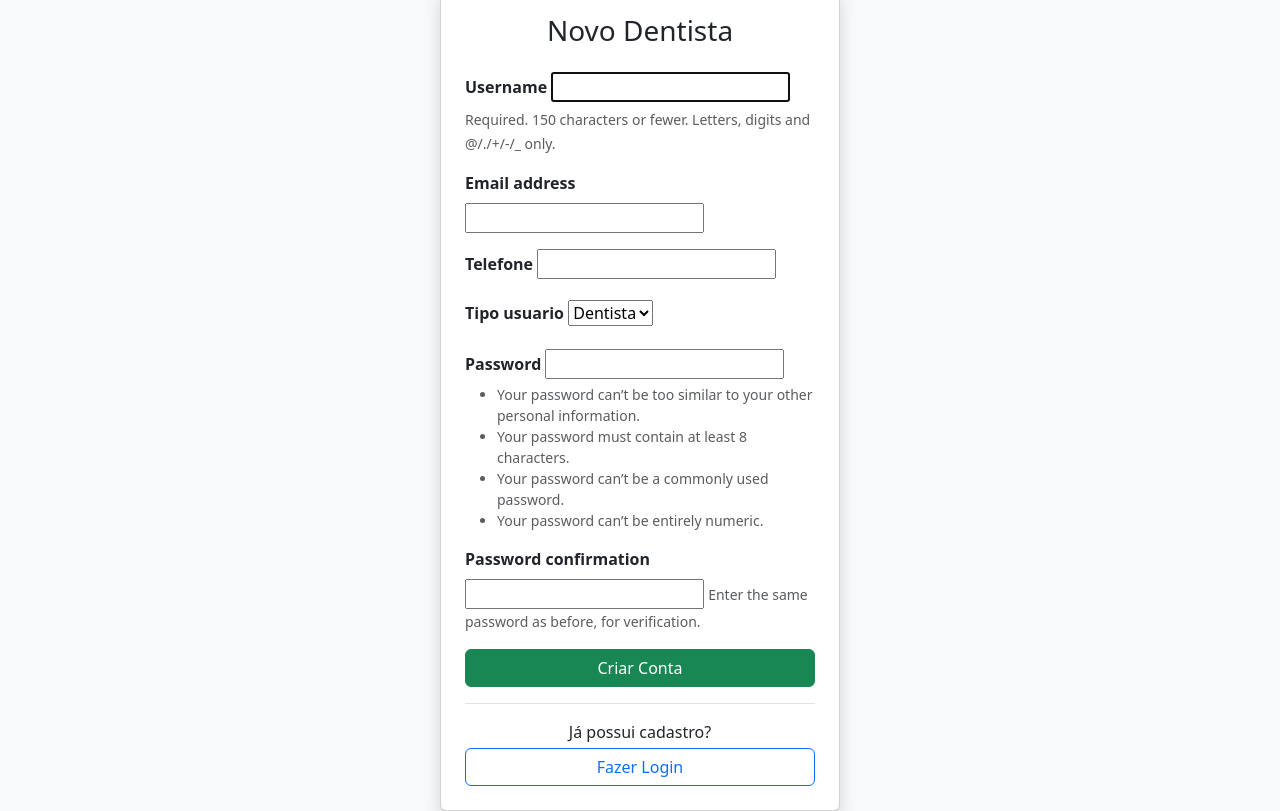
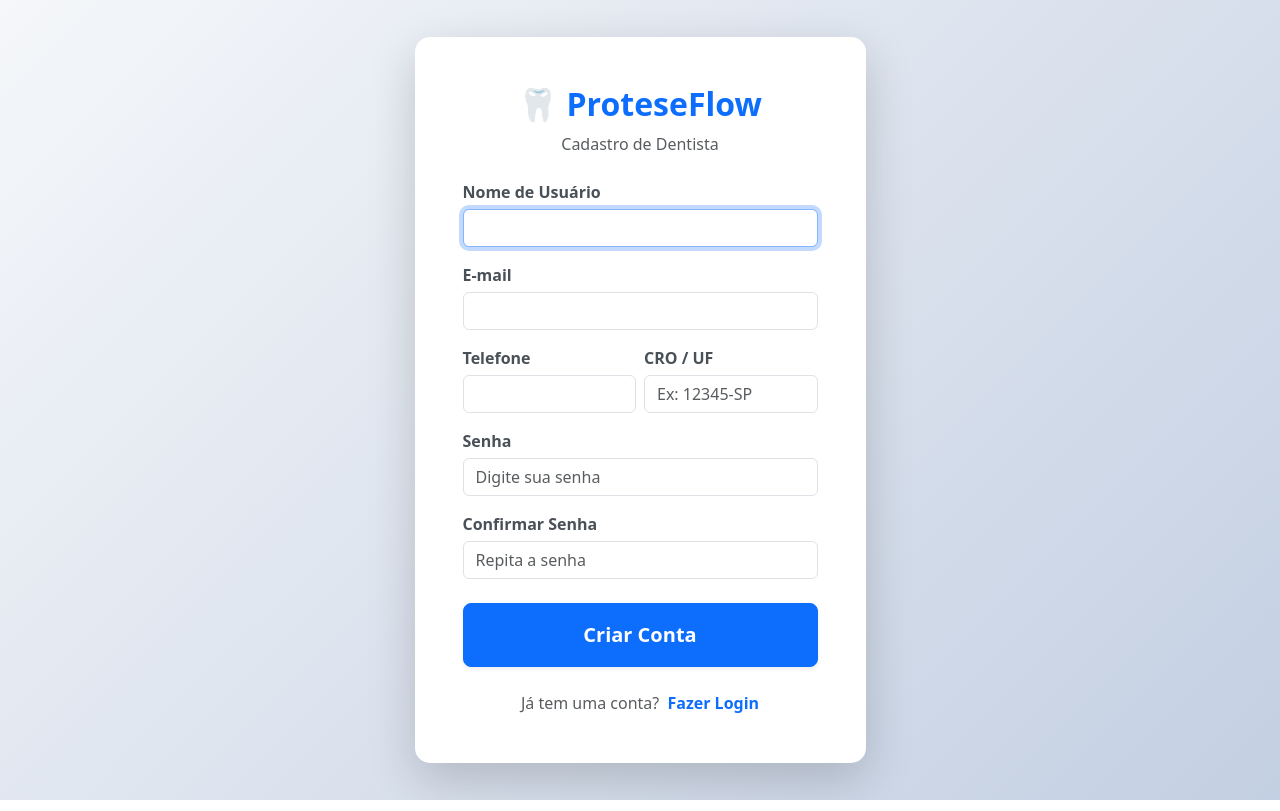
Before and after one commit to andreihen/protese-flow-tg, a Django app: page /cadastrar/ in a window 1280 px wide. Run offline with Django 5.2, Linux system fonts and the light colour scheme.

```diff
--- a/src/core/settings.py
+++ b/src/core/settings.py
@@ -124,3 +124,8 @@ MEDIA_ROOT = os.path.join(BASE_DIR, 'media')
 LOGIN_REDIRECT_URL = '/dashboard/'
 LOGOUT_REDIRECT_URL = '/login/'
 LOGIN_URL = '/login/'
+
+AUTHENTICATION_BACKENDS = [
+    'core.backends.EmailOuUsuarioModelBackend',
+    'django.contrib.auth.backends.ModelBackend',
+]
--- a/src/core/urls.py
+++ b/src/core/urls.py
@@ -4,7 +4,8 @@ from django.contrib.auth import views as auth_views
 from pedidos.views import (
     novo_pedido, dashboard, editar_pedido, cadastrar,
     lista_usuarios, editar_usuario, excluir_usuario, cadastrar,
-    novo_pedido, dashboard, editar_pedido, meu_perfil
+    novo_pedido, dashboard, editar_pedido, meu_perfil, criar_usuario,
+    lixeira_usuarios, restaurar_usuario, deletar_permanente
 )
 from django.conf import settings
 from django.conf.urls.static import static
@@ -22,19 +23,21 @@ urlpatterns = [
     path('usuarios/editar/<int:id>/', editar_usuario, name='editar_usuario'),
     path('usuarios/excluir/<int:id>/', excluir_usuario, name='excluir_usuario'),
     path('meu-perfil/', meu_perfil, name='meu_perfil'),
-
+    path('usuarios/criar/', criar_usuario, name='criar_usuario'),
     path('alterar-senha/',
          auth_views.PasswordChangeView.as_view(
              template_name='pedidos/alterar_senha.html',
              success_url='/alterar-senha/sucesso/'
          ),
          name='password_change'),
-
     path('alterar-senha/sucesso/',
          auth_views.PasswordChangeDoneView.as_view(
              template_name='pedidos/alterar_senha_sucesso.html'
          ),
          name='password_change_done'),
+    path('usuarios/lixeira/', lixeira_usuarios, name='lixeira_usuarios'),
+    path('usuarios/restaurar/<int:id>/', restaurar_usuario, name='restaurar_usuario'),
+    path('usuarios/deletar-permanente/<int:id>/', deletar_permanente, name='deletar_permanente'),
 ]
 
 if settings.DEBUG:
--- a/src/pedidos/forms.py
+++ b/src/pedidos/forms.py
@@ -1,29 +1,68 @@
 from django import forms
-from .models import Pedido, Anexo
 from django.contrib.auth.forms import UserCreationForm
-from .models import Usuario
+from .models import Usuario, Pedido, Anexo
+
+class CadastroForm(UserCreationForm):
+    cro = forms.CharField(
+        max_length=20,
+        required=True,
+        label="CRO",
+        widget=forms.TextInput(attrs={'class': 'form-control', 'placeholder': 'Ex: 12345-SP'})
+    )
+
+    class Meta:
+        model = Usuario
+        fields = ['username', 'email', 'telefone', 'cro']
+
+    def __init__(self, *args, **kwargs):
+        super().__init__(*args, **kwargs)
+
+        for field_name, field in self.fields.items():
+            field.widget.attrs['class'] = 'form-control'
+
+        self.fields['password1'] = forms.CharField(
+                label="Senha",
+                widget=forms.PasswordInput(attrs={'class': 'form-control', 'placeholder': 'Digite sua senha'})
+            )
+
+        self.fields['password2'] = forms.CharField(
+            label="Confirmar Senha",
+            widget=forms.PasswordInput(attrs={'class': 'form-control', 'placeholder': 'Repita a senha'})
+        )
 
 class PedidoForm(forms.ModelForm):
     class Meta:
         model = Pedido
         fields = ['nome_paciente', 'tipo_servico', 'dentes', 'cor', 'data_entrega_prevista']
 
+        widgets = {
+            'data_entrega_prevista': forms.DateInput(attrs={'type': 'date', 'class': 'form-control'}),
+            'tipo_servico': forms.Select(attrs={'class': 'form-select'}),
+            'cor': forms.Select(attrs={'class': 'form-select'}),
+            'nome_paciente': forms.TextInput(attrs={'class': 'form-control'}),
+            'dentes': forms.TextInput(attrs={'class': 'form-control'}),
+        }
+
 class AnexoForm(forms.ModelForm):
     class Meta:
         model = Anexo
-        fields = ['arquivo', 'descricao']
+        fields = ['arquivo']
 
-class CadastroForm(UserCreationForm):
-    class Meta:
-        model = Usuario
-        fields = ['username', 'email', 'telefone', 'tipo_usuario']
+    def __init__(self, *args, **kwargs):
+        super().__init__(*args, **kwargs)
+        self.fields['arquivo'].widget.attrs.update({'class': 'form-control'})
 
 class EditarUsuarioForm(forms.ModelForm):
     class Meta:
         model = Usuario
-        fields = ['username', 'email', 'telefone', 'tipo_usuario']
+        fields = ['username', 'email', 'telefone', 'tipo_usuario', 'cro']
 
 class MeuPerfilForm(forms.ModelForm):
     class Meta:
         model = Usuario
         fields = ['username', 'email', 'telefone']
+
+class CriarFuncionarioForm(UserCreationForm):
+    class Meta:
+        model = Usuario
+        fields = ['username', 'email', 'telefone', 'cro', 'tipo_usuario']
--- a/src/pedidos/templates/pedidos/cadastro_usuario.html
+++ b/src/pedidos/templates/pedidos/cadastro_usuario.html
@@ -1,58 +1,147 @@
 <!DOCTYPE html>
-<html>
+<html lang="pt-br">
 <head>
-    <title>Cadastre-se - ProteseFlow</title>
+    <meta charset="UTF-8">
+    <meta name="viewport" content="width=device-width, initial-scale=1.0">
+    <title>Criar Conta | ProteseFlow</title>
     <link href="https://cdn.jsdelivr.net/npm/bootstrap@5.3.0/dist/css/bootstrap.min.css" rel="stylesheet">
+    <style>
+        body {
+            background: linear-gradient(135deg, #f5f7fa 0%, #c3cfe2 100%);
+            min-height: 100vh;
+            display: flex;
+            align-items: center;
+            justify-content: center;
+        }
+        .card-cadastro {
+            border: none;
+            border-radius: 15px;
+            overflow: hidden;
+        }
+
+        /* Ajuste do fundo branco do Chrome Autocomplete */
+        input:-webkit-autofill,
+        input:-webkit-autofill:hover,
+        input:-webkit-autofill:focus,
+        input:-webkit-autofill:active {
+            -webkit-box-shadow: 0 0 0 30px white inset !important;
+            -webkit-text-fill-color: #212529 !important;
+            transition: background-color 5000s ease-in-out 0s;
+        }
+
+        /* Estilo dos Labels para ficarem mais bonitos */
+        .form-label {
+            font-weight: 600;
+            color: #495057;
+            margin-bottom: 5px;
+        }
+
+        .link-login {
+            text-decoration: none;
+            color: #0d6efd;
+            font-weight: 600;
+        }
+        .link-login:hover {
+            text-decoration: underline;
+        }
+    </style>
 </head>
-<body class="bg-light d-flex align-items-center justify-content-center" style="height: 100vh;">
-    <div class="card shadow p-4" style="width: 400px;">
-        <h3 class="text-center mb-4">Novo Dentista</h3>
-        {% if messages %}
-            {% for message in messages %}
-                <div class="alert alert-{{ message.tags }} alert-dismissible fade show" role="alert">
-                    {{ message }}
-                    <button type="button" class="btn-close" data-bs-dismiss="alert" aria-label="Close"></button>
+<body>
+
+    <div class="container">
+        <div class="row justify-content-center">
+            <div class="col-md-8 col-lg-5">
+
+                <div class="card card-cadastro shadow-lg">
+                    <div class="card-body p-4 p-md-5">
+
+                        <div class="text-center mb-4">
+                            <h2 class="fw-bold text-primary">🦷 ProteseFlow</h2>
+                            <p class="text-muted">Cadastro de Dentista</p>
                         </div>
+
+                        {% if form.non_field_errors %}
+                        <div class="alert alert-danger d-flex align-items-center mb-3">
+                            <div>
+                                {% for error in form.non_field_errors %}
+                                    {{ error }}<br>
                                 {% endfor %}
+                            </div>
+                        </div>
                         {% endif %}
 
-        {% if form.errors %}
-            <div class="alert alert-danger">
-                <ul class="mb-0">
-                {% for field in form %}
-                    {% for error in field.errors %}
-                        <li><strong>{{ field.label }}:</strong> {{ error }}</li>
-                    {% endfor %}
-                {% endfor %}
-                {% for error in form.non_field_errors %}
-                    <li>{{ error }}</li>
-                {% endfor %}
-                </ul>
+                        <form method="post" novalidate>
+                            {% csrf_token %}
+
+                            <div class="mb-3">
+                                <label for="{{ form.username.id_for_label }}" class="form-label">Nome de Usuário</label>
+                                {{ form.username }}
+                                {% if form.username.errors %}
+                                    <div class="text-danger small mt-1">{{ form.username.errors.0 }}</div>
+                                {% endif %}
+                            </div>
+
+                            <div class="mb-3">
+                                <label for="{{ form.email.id_for_label }}" class="form-label">E-mail</label>
+                                {{ form.email }}
+                                {% if form.email.errors %}
+                                    <div class="text-danger small mt-1">{{ form.email.errors.0 }}</div>
+                                {% endif %}
+                            </div>
+
+                            <div class="row g-2 mb-3">
+                                <div class="col-6">
+                                    <label for="{{ form.telefone.id_for_label }}" class="form-label">Telefone</label>
+                                    {{ form.telefone }}
+                                    {% if form.telefone.errors %}
+                                        <div class="text-danger small mt-1">{{ form.telefone.errors.0 }}</div>
+                                    {% endif %}
+                                </div>
+                                <div class="col-6">
+                                    <label for="{{ form.cro.id_for_label }}" class="form-label">CRO / UF</label>
+                                    {{ form.cro }}
+                                    {% if form.cro.errors %}
+                                        <div class="text-danger small mt-1">{{ form.cro.errors.0 }}</div>
+                                    {% endif %}
+                                </div>
+                            </div>
+
+                            <div class="mb-3">
+                                <label for="{{ form.password1.id_for_label }}" class="form-label">Senha</label>
+                                {{ form.password1 }}
+                                {% if form.password1.errors %}
+                                    <div class="text-danger small mt-1">
+                                        {{ form.password1.errors.0 }}
                                     </div>
                                 {% endif %}
-        <form method="post">
-            {% csrf_token %}
+                            </div>
 
-            {% for field in form %}
-            <div class="mb-3">
-                <label class="form-label fw-bold">{{ field.label }}</label>
-                {{ field }}
-                {% if field.help_text %}
-                <small class="form-text text-muted">{{ field.help_text }}</small>
+                            <div class="mb-4">
+                                <label for="{{ form.password2.id_for_label }}" class="form-label">Confirmar Senha</label>
+                                {{ form.password2 }}
+                                {% if form.password2.errors %}
+                                    <div class="text-danger small mt-1">{{ form.password2.errors.0 }}</div>
                                 {% endif %}
                             </div>
-            {% endfor %}
 
-            <button type="submit" class="btn btn-success w-100 mb-3">Criar Conta</button>
+                            <div class="d-grid mb-4">
+                                <button type="submit" class="btn btn-primary btn-lg py-3 fw-bold shadow-sm">
+                                    Criar Conta
+                                </button>
+                            </div>
+
+                            <div class="text-center">
+                                <span class="text-muted">Já tem uma conta?</span>
+                                <a href="{% url 'login' %}" class="link-login ms-1">Fazer Login</a>
+                            </div>
+
                         </form>
-
-        <div class="text-center border-top pt-3">
-            <p class="mb-1">Já possui cadastro?</p>
-            <a href="{% url 'login' %}" class="btn btn-outline-primary w-100">
-                Fazer Login
-            </a>
+                    </div>
                 </div>
 
             </div>
+        </div>
+    </div>
+
 </body>
 </html>
--- a/src/pedidos/views.py
+++ b/src/pedidos/views.py
@@ -1,15 +1,23 @@
-from django.shortcuts import render, redirect
-from .forms import PedidoForm, AnexoForm
-from .models import Pedido
-from django.shortcuts import get_object_or_404
+from django.shortcuts import render, redirect, get_object_or_404
 from django.contrib.auth.decorators import login_required
-from .forms import CadastroForm
 from django.contrib.auth import login
 from django.contrib import messages
-from .models import Anexo, Usuario
-from .forms import PedidoForm, AnexoForm, CadastroForm, EditarUsuarioForm, MeuPerfilForm
+from .models import Anexo, Usuario, Pedido
+from .forms import (
+    PedidoForm, AnexoForm, CadastroForm,
+    EditarUsuarioForm, MeuPerfilForm, CriarFuncionarioForm
+)
 
+@login_required
+def dashboard(request):
+    eh_equipe_interna = request.user.is_superuser or request.user.tipo_usuario in ['GESTOR', 'CADISTA']
 
+    if eh_equipe_interna:
+        pedidos = Pedido.objects.all().order_by('-data_criacao')
+    else:
+        pedidos = Pedido.objects.filter(dentista=request.user).order_by('-data_criacao')
+
+    return render(request, 'pedidos/dashboard.html', {'pedidos': pedidos})
 
 @login_required
 def novo_pedido(request):
@@ -36,19 +44,19 @@ def novo_pedido(request):
         'form_anexo': form_anexo
     })
 
-def dashboard(request):
-    pedidos = Pedido.objects.all().order_by('-data_criacao')
-    return render(request, 'pedidos/dashboard.html', {'pedidos': pedidos})
-
-
 @login_required
 def editar_pedido(request, id):
+    # Mesma regra de segurança
     eh_equipe_interna = request.user.is_superuser or request.user.tipo_usuario in ['GESTOR', 'CADISTA']
 
     if eh_equipe_interna:
+        # Gestão pode tentar buscar QUALQUER id
         pedido = get_object_or_404(Pedido, id=id)
     else:
+        # Dentista só pode buscar se o ID for dele. Se tentar ID de outro, dá 404.
         pedido = get_object_or_404(Pedido, id=id, dentista=request.user)
+
+    # Lógica para saber se pode editar o status (só equipe interna)
     pode_editar_status = eh_equipe_interna
 
     if request.method == 'POST' and pode_editar_status:
@@ -63,35 +71,45 @@ def editar_pedido(request, id):
         'pode_editar_status': pode_editar_status
     })
 
-@login_required
-def dashboard(request):
-    eh_equipe_interna = request.user.is_superuser or request.user.tipo_usuario in ['GESTOR', 'CADISTA']
+def cadastrar(request):
+    if request.user.is_authenticated:
+        return redirect('dashboard')
 
-    if eh_equipe_interna:
-        pedidos = Pedido.objects.all().order_by('-data_criacao')
-    else:
-        pedidos = Pedido.objects.filter(dentista=request.user).order_by('-data_criacao')
-
-    return render(request, 'pedidos/dashboard.html', {'pedidos': pedidos})
-
-def cadastrar(request):
     if request.method == 'POST':
         form = CadastroForm(request.POST)
         if form.is_valid():
-            usuario = form.save()
-            login(request, usuario)
-            messages.success(request, 'Cadastro realizado com sucesso! Bem-vindo ao ProteseFlow.')
+            # 1. Salva o usuário no banco
+            user = form.save()
 
+            # 2. Faz o login automático imediatamente
+            login(request, user, backend='django.contrib.auth.backends.ModelBackend')
+
+            # 3. Mensagem de sucesso e redirecionamento
+            messages.success(request, f'Bem-vindo(a), {user.username}!')
             return redirect('dashboard')
         else:
-            messages.error(request, 'Erro ao cadastrar. Verifique os campos abaixo.')
+            # Se der erro, mostra no terminal para você saber o que foi
+            print("Erros do formulário:", form.errors)
+            messages.error(request, 'Erro ao criar conta. Verifique os campos abaixo.')
     else:
         form = CadastroForm()
 
     return render(request, 'pedidos/cadastro_usuario.html', {'form': form})
 
-def eh_gestor(user):
-    return user.tipo_usuario in ['GESTOR', 'CADISTA'] or user.is_superuser
+@login_required
+def meu_perfil(request):
+    usuario = request.user
+
+    if request.method == 'POST':
+        form = MeuPerfilForm(request.POST, instance=usuario)
+        if form.is_valid():
+            form.save()
+            messages.success(request, 'Seus dados foram atualizados com sucesso!')
+            return redirect('meu_perfil')
+    else:
+        form = MeuPerfilForm(instance=usuario)
+
+    return render(request, 'pedidos/meu_perfil.html', {'form': form})
 
 @login_required
 def lista_usuarios(request):
@@ -99,11 +117,29 @@ def lista_usuarios(request):
         messages.error(request, 'Acesso negado. Apenas gestores podem gerenciar usuários.')
         return redirect('dashboard')
 
-    usuarios = Usuario.objects.all().order_by('username')
+    usuarios = Usuario.objects.filter(esta_arquivado=False).order_by('username')
     return render(request, 'pedidos/lista_usuarios.html', {'usuarios': usuarios})
 
 @login_required
+def criar_usuario(request):
+    # Apenas Gestor pode acessar
+    if not eh_gestor(request.user):
+        return redirect('dashboard')
+
+    if request.method == 'POST':
+        form = CriarFuncionarioForm(request.POST)
+        if form.is_valid():
+            novo_usuario = form.save()
+            messages.success(request, f'Usuário {novo_usuario.username} criado com sucesso!')
+            return redirect('lista_usuarios')
+    else:
+        form = CriarFuncionarioForm()
+
+    return render(request, 'pedidos/criar_usuario_interno.html', {'form': form})
+
+@login_required
 def editar_usuario(request, id):
+    # Verifica se é gestor
     if not eh_gestor(request.user):
         return redirect('dashboard')
 
@@ -132,23 +168,51 @@ def excluir_usuario(request, id):
         return redirect('lista_usuarios')
 
     if request.method == 'POST':
-        usuario_alvo.delete()
-        messages.success(request, 'Usuário removido com sucesso.')
+        usuario_alvo.esta_arquivado = True
+        usuario_alvo.is_active = False
+        usuario_alvo.save()
+
+        messages.warning(request, f'Usuário {usuario_alvo.username} enviado para a lixeira.')
         return redirect('lista_usuarios')
 
     return render(request, 'pedidos/confirmar_exclusao_usuario.html', {'usuario_alvo': usuario_alvo})
 
+
 @login_required
-def meu_perfil(request):
-    usuario = request.user
+def lixeira_usuarios(request):
+    if not eh_gestor(request.user):
+        return redirect('dashboard')
+
+    usuarios_arquivados = Usuario.objects.filter(esta_arquivado=True)
+    return render(request, 'pedidos/lixeira_usuarios.html', {'usuarios': usuarios_arquivados})
+
+@login_required
+def restaurar_usuario(request, id):
+    if not eh_gestor(request.user):
+        return redirect('dashboard')
+
+    usuario = get_object_or_404(Usuario, id=id)
+
+    usuario.esta_arquivado = False
+    usuario.is_active = True
+    usuario.save()
+
+    messages.success(request, f'Usuário {usuario.username} restaurado com sucesso!')
+    return redirect('lixeira_usuarios')
+
+@login_required
+def deletar_permanente(request, id):
+    if not eh_gestor(request.user):
+        return redirect('dashboard')
+
+    usuario = get_object_or_404(Usuario, id=id)
 
     if request.method == 'POST':
-        form = MeuPerfilForm(request.POST, instance=usuario)
-        if form.is_valid():
-            form.save()
-            messages.success(request, 'Seus dados foram atualizados com sucesso!')
-            return redirect('meu_perfil')
-    else:
-        form = MeuPerfilForm(instance=usuario)
+        usuario.delete()
+        messages.error(request, 'Usuário excluído permanentemente.')
+        return redirect('lixeira_usuarios')
 
-    return render(request, 'pedidos/meu_perfil.html', {'form': form})
+    return render(request, 'pedidos/confirmar_exclusao_permanente.html', {'usuario_alvo': usuario})
+
+def eh_gestor(user):
+    return user.tipo_usuario in ['GESTOR', 'CADISTA'] or user.is_superuser
```
Also changed, not shown: src/core/backends.py (added, +24 -0 lines), src/pedidos/models.py (+21 -2 lines), src/pedidos/templates/pedidos/criar_usuario_interno.html (added, +35 -0 lines), src/pedidos/templates/pedidos/lista_usuarios.html (+7 -1 lines), src/pedidos/templates/pedidos/lixeira_usuarios.html (added, +56 -0 lines), src/pedidos/migrations/0002_usuario_cro_alter_usuario_tipo_usuario.py (added), src/pedidos/migrations/0003_usuario_esta_arquivado.py (added), src/pedidos/migrations/0004_alter_usuario_username.py (added), 1 other file. Lines whose indentation alone changed are shown as unchanged.
